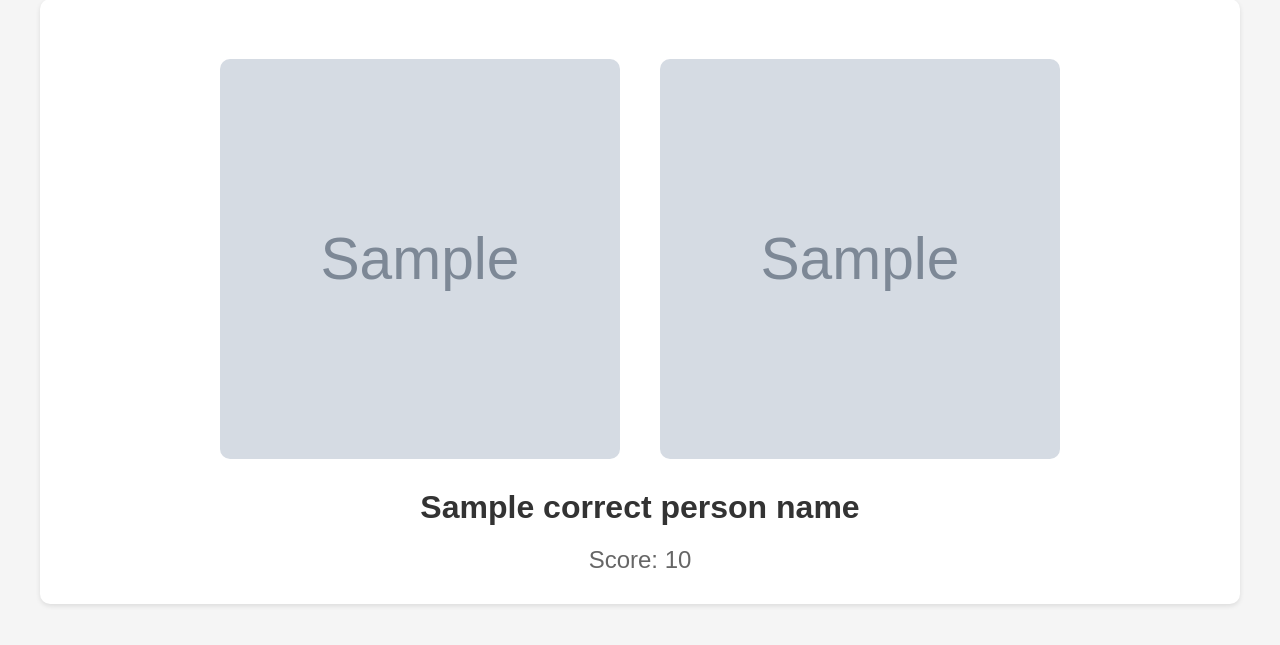
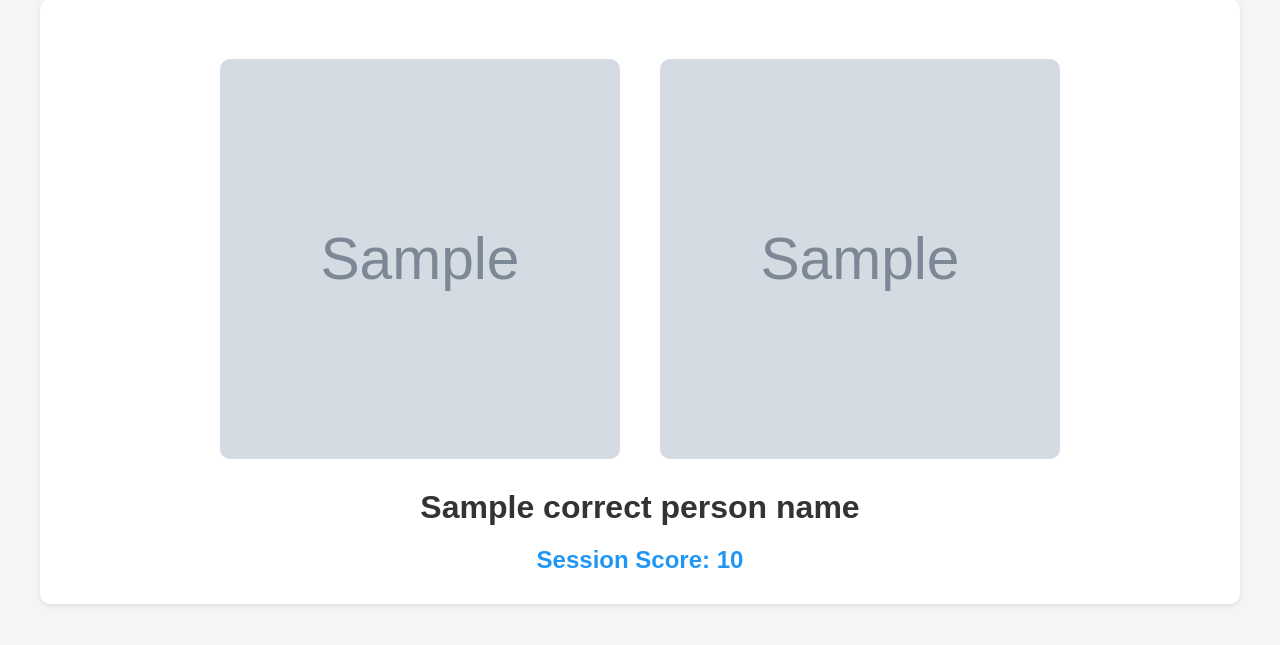
Before and after one commit to yasenAlexiev/RecognizingFamousPeople, a Django app: template recognizing_famous_people/members/templates/quiz_page.html in a window 1280 px wide. Shown: the part 71-716 px from the top of the page. Run offline with Django 5.2, Linux system fonts and the light colour scheme; the template is opened without the code that fills it: most values are stand-ins (such as "Sample title", 1, 10 or a date in 2020); grey boxes marked "Sample" are stand-in pictures.

Commit message:
Enhance quiz functionality with session score tracking
- Added session score tracking to the QuizView, initializing and updating the session score based on user performance.
- Updated the quiz template to display the session score alongside the total score for improved user feedback.
- Modified JavaScript to handle session score updates during the quiz, ensuring real-time display of scores.

```diff
--- a/recognizing_famous_people/members/templates/quiz_page.html
+++ b/recognizing_famous_people/members/templates/quiz_page.html
@@ -29,10 +29,12 @@
         .back-button:hover {
             background-color: #555;
         }
-        .score-display {
+        .score-container {
             position: absolute;
             top: 20px;
             right: 20px;
+        }
+        .score-display {
             background-color: #4CAF50;
             color: white;
             padding: 10px 20px;
@@ -40,6 +42,12 @@
             font-size: 18px;
             font-weight: bold;
             box-shadow: 0 2px 5px rgba(0,0,0,0.1);
+        }
+        .session-score {
+            font-size: 24px;
+            color: #2196F3;
+            margin-top: 10px;
+            font-weight: bold;
         }
         .container {
             background-color: white;
@@ -138,8 +146,10 @@
     <div class="progress-display">
         Question {{ guess_count }} of {{ total_guesses }}
     </div>
-    <div class="score-display">
-        Total Score: {{ current_score }}
+    <div class="score-container">
+        <div class="score-display">
+            Total Score: {{ current_score }}
+        </div>
     </div>
     <div class="container">
         <div class="images-container">
@@ -157,12 +167,13 @@
             </div>
         </div>
         <div class="person-name">{{ correct_person_name }}</div>
-        <div class="score">Score: <span id="score">{{ current_score }}</span></div>
+        <div class="session-score">Session Score: <span id="session-score">{{ session_score }}</span></div>
         <button class="next-button" id="nextButton" onclick="nextQuestion()">Next Question</button>
     </div>
 
     <script>
         let score = {{ current_score }};
+        let sessionScore = {{ session_score }};
         const correctAnswer = {{ correct_image_index }};
         let answered = false;
         const guessCount = {{ guess_count }};
@@ -190,6 +201,10 @@
                     if (data.new_score) {
                         score = data.new_score;
                         document.getElementById('score').textContent = score;
+                    }
+                    if (data.new_session_score) {
+                        sessionScore = data.new_session_score;
+                        document.getElementById('session-score').textContent = sessionScore;
                     }
                 })
                 .catch(error => console.error('Error:', error));
```
Also changed, not shown: recognizing_famous_people/members/views.py (+16 -4 lines), recognizing_famous_people/db.sqlite3.
